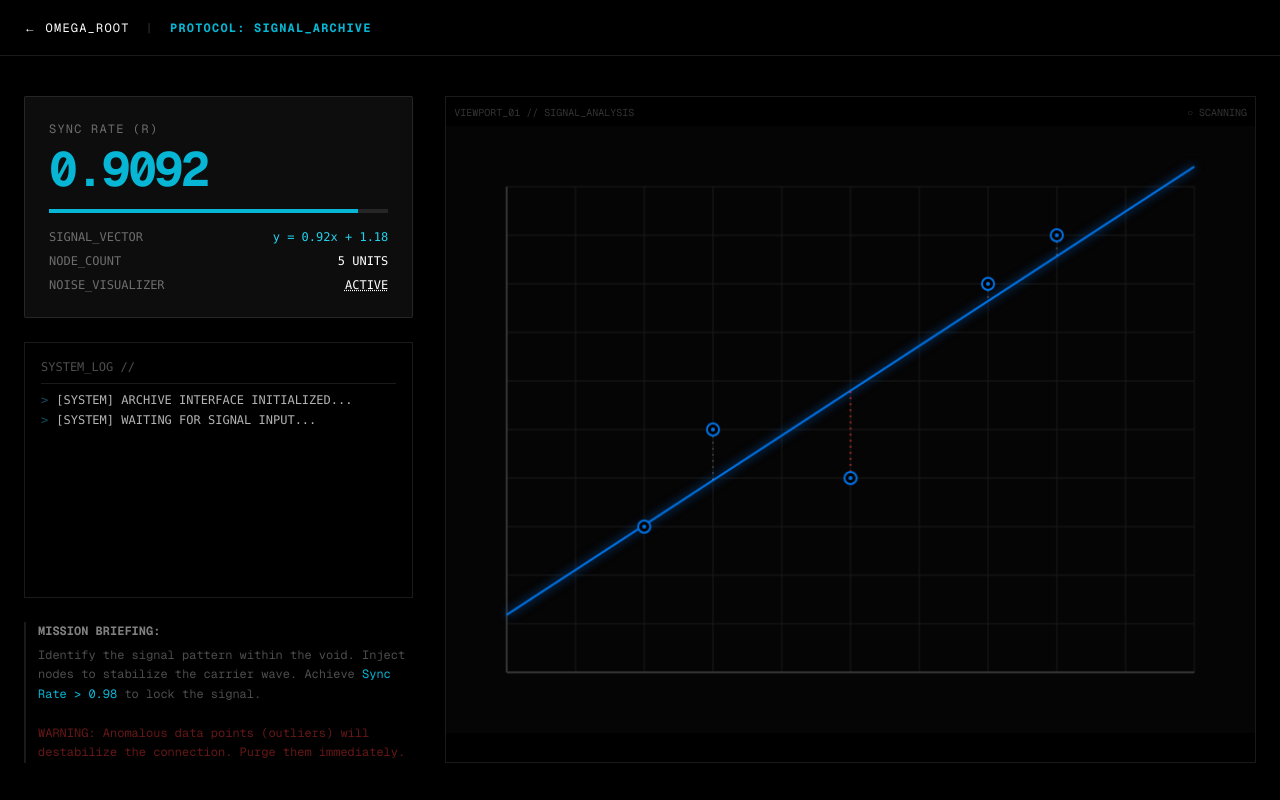
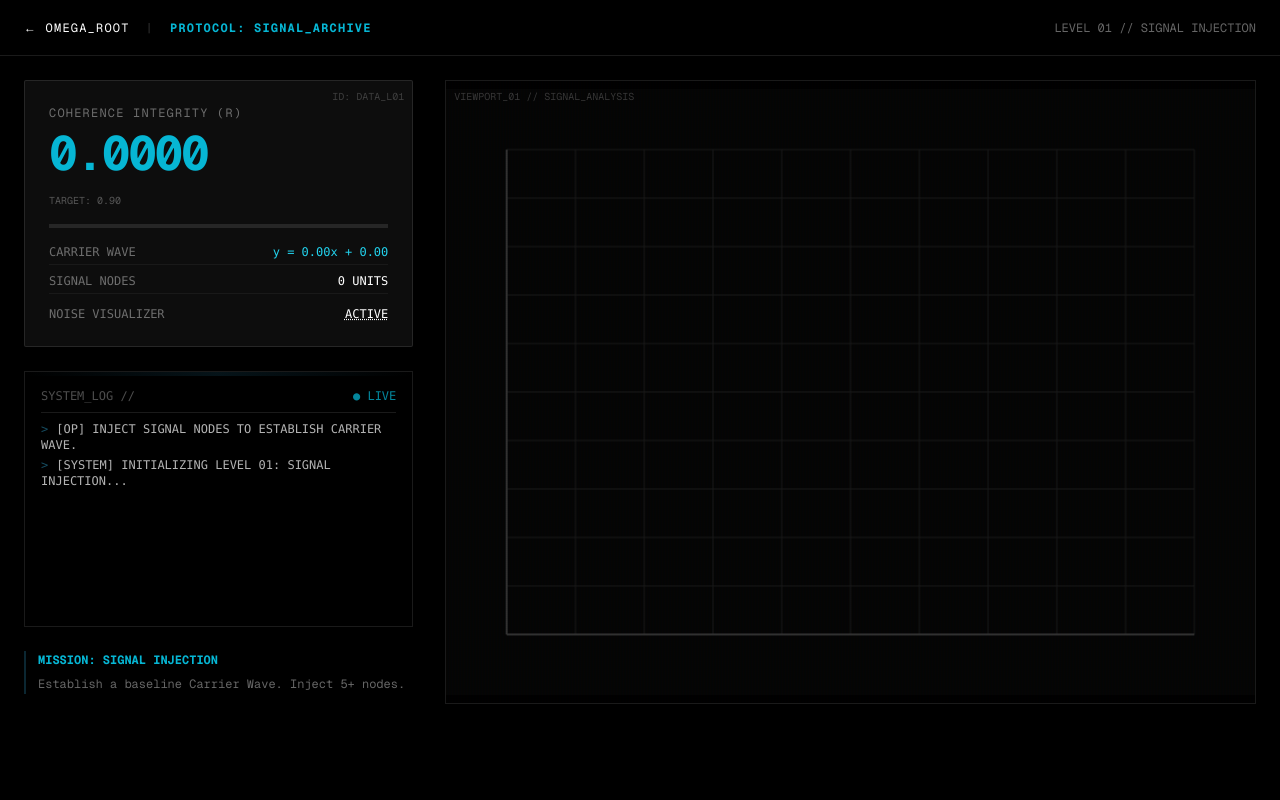
Before and after one commit to hiroshi-tsutsui/ghost-root-terminal, a Next.js app in the folder project_omega/: page /data in a window 1280 px wide. Built offline with nearby package versions, Linux system fonts and the light colour scheme.

Commit message:
Auto-Deploy: Tony's latest changes

```diff
--- a/project_omega/app/data/page.tsx
+++ b/project_omega/app/data/page.tsx
@@ -4,32 +4,85 @@
 import { useState, useEffect, useRef } from 'react';
 import Link from 'next/link';
 import { GeistMono } from 'geist/font/mono';
+import { useProgress } from '../contexts/ProgressContext';
+import { motion, AnimatePresence } from 'framer-motion';
 
-// --- Data Types ---
-type Point = { x: number; y: number; type: 'signal' | 'noise' };
+// --- Types ---
+type NodeType = 'SIGNAL' | 'NOISE' | 'ANOMALY';
+type Point = { id: number; x: number; y: number; type: NodeType };
+
+// --- Constants ---
+const MODULE_ID = 'data';
+const LEVELS = [
+  { id: 1, name: 'SIGNAL INJECTION', targetR: 0.90, desc: 'Establish a baseline Carrier Wave. Inject 5+ nodes.' },
+  { id: 2, name: 'NOISE PURGE', targetR: 0.95, desc: 'Eliminate interference. Remove Anomalies to restore integrity.' },
+  { id: 3, name: 'ARCHIVE LOCK', targetR: 0.99, desc: 'Achieve full synchronization. Maintain stability > 0.99 with 10+ nodes.' }
+];
 
 export default function ArchivePage() {
-  // --- State ---
-  const [points, setPoints] = useState<Point[]>([
-    { x: 2, y: 3, type: 'signal' },
-    { x: 3, y: 5, type: 'signal' },
-    { x: 5, y: 4, type: 'signal' },
-    { x: 7, y: 8, type: 'signal' },
-    { x: 8, y: 9, type: 'signal' }
-  ]);
+  const { moduleProgress, completeLevel } = useProgress();
+  const [currentLevel, setCurrentLevel] = useState(1);
+  const [points, setPoints] = useState<Point[]>([]);
   const [showResiduals, setShowResiduals] = useState(true);
-  const [targetSync, setTargetSync] = useState<number | null>(0.95);
-
-  // Protocol State
-  const [protocolState, setProtocolState] = useState<'idle' | 'analyzing' | 'locked' | 'failed'>('idle');
-  const [log, setLog] = useState<string[]>(["[SYSTEM] ARCHIVE INTERFACE INITIALIZED...", "[SYSTEM] WAITING FOR SIGNAL INPUT..."]);
+  const [protocolState, setProtocolState] = useState<'IDLE' | 'ACTIVE' | 'LOCKED' | 'FAILED'>('IDLE');
+  const [log, setLog] = useState<string[]>([]);
+  const [showUnlock, setShowUnlock] = useState(false);
 
   const canvasRef = useRef<HTMLCanvasElement>(null);
+  const nextId = useRef(0);
 
-  // --- Statistics Logic ---
+  // Initialize Levels
+  useEffect(() => {
+    // Find first incomplete level
+    const progress = moduleProgress[MODULE_ID]?.completedLevels || [];
+    let nextLvl = 1;
+    if (progress.includes(1)) nextLvl = 2;
+    if (progress.includes(2)) nextLvl = 3;
+    setCurrentLevel(nextLvl);
+    initLevel(nextLvl);
+  }, [moduleProgress]);
+
+  const initLevel = (lvl: number) => {
+    setProtocolState('IDLE');
+    setLog([`[SYSTEM] INITIALIZING LEVEL 0${lvl}: ${LEVELS[lvl-1].name}...`]);
+    nextId.current = 0;
+
+    if (lvl === 1) {
+       // Start Empty
+       setPoints([]);
+       addLog("[OP] INJECT SIGNAL NODES TO ESTABLISH CARRIER WAVE.");
+    } else if (lvl === 2) {
+       // Start with Noise
+       const noisy: Point[] = [];
+       // Create a line y = x + 1
+       for(let i=0; i<8; i++) {
+         noisy.push({ id: nextId.current++, x: i, y: i + 1 + (Math.random() * 0.5 - 0.25), type: 'SIGNAL' });
+       }
+       // Add Outliers
+       noisy.push({ id: nextId.current++, x: 2, y: 8, type: 'ANOMALY' }); // Obvious outlier
+       noisy.push({ id: nextId.current++, x: 6, y: 1, type: 'ANOMALY' }); // Obvious outlier
+       noisy.push({ id: nextId.current++, x: 8, y: 4, type: 'ANOMALY' }); // Obvious outlier
+       setPoints(noisy);
+       addLog("[WARNING] SIGNAL CORRUPTION DETECTED. PURGE ANOMALIES.");
+    } else if (lvl === 3) {
+       // Start with Weak Signal
+       const weak: Point[] = [];
+       for(let i=0; i<5; i++) {
+         weak.push({ id: nextId.current++, x: i*2, y: i*2 + (Math.random() * 0.2), type: 'SIGNAL' });
+       }
+       setPoints(weak);
+       addLog("[OP] STABILIZE SIGNAL. INCREASE NODE DENSITY TO > 10.");
+    }
+  };
+
+  const addLog = (msg: string) => {
+    setLog(prev => [msg, ...prev].slice(0, 8));
+  };
+
+  // --- Statistics ---
   const calculateStats = (pts: Point[]) => {
     const n = pts.length;
-    if (n < 2) return { r: 0, slope: 0, intercept: 0, xBar: 0, yBar: 0 };
+    if (n < 2) return { r: 0, slope: 0, intercept: 0 };
 
     let sumX = 0, sumY = 0, sumXY = 0, sumX2 = 0, sumY2 = 0;
     pts.forEach(p => {
@@ -40,110 +93,113 @@ export default function ArchivePage() {
       sumY2 += p.y * p.y;
     });
 
-    const xBar = sumX / n;
-    const yBar = sumY / n;
-
     const numerator = n * sumXY - sumX * sumY;
     const denominator = Math.sqrt((n * sumX2 - sumX * sumX) * (n * sumY2 - sumY * sumY));
-
     const r = denominator === 0 ? 0 : numerator / denominator;
 
     const slopeNum = n * sumXY - sumX * sumY;
     const slopeDenom = n * sumX2 - sumX * sumX;
     const slope = slopeDenom === 0 ? 0 : slopeNum / slopeDenom;
-    const intercept = yBar - slope * xBar;
+    const intercept = (sumY - slope * sumX) / n;
 
-    return { r, slope, intercept, xBar, yBar };
+    return { r, slope, intercept };
   };
 
   const { r, slope, intercept } = calculateStats(points);
 
+  // --- Win Condition ---
+  useEffect(() => {
+    const target = LEVELS[currentLevel-1].targetR;
+    const currentR = Math.abs(r);
+
+    if (currentLevel === 1 && points.length >= 5 && currentR >= target) {
+        handleWin();
+    } else if (currentLevel === 2 && currentR >= target && !points.some(p => p.type === 'ANOMALY')) {
+        // Also ensure we didn't just delete everything
+        if (points.length >= 5) handleWin();
+    } else if (currentLevel === 3 && points.length >= 10 && currentR >= target) {
+        handleWin();
+    }
+  }, [points, r, currentLevel]);
+
+  const handleWin = () => {
+    if (protocolState === 'LOCKED') return;
+    setProtocolState('LOCKED');
+    addLog(`[SUCCESS] LEVEL 0${currentLevel} COMPLETE. PROTOCOL SYNCED.`);
+
+    setTimeout(() => {
+        completeLevel(MODULE_ID, currentLevel);
+        setShowUnlock(true);
+    }, 1000);
+  };
+
+  const handleNextLevel = () => {
+    setShowUnlock(false);
+    if (currentLevel < 3) {
+        // State update will trigger via effect, but we force init here to be safe
+        // Actually, allow the effect to handle it via moduleProgress change
+    }
+  };
+
   // --- Interaction ---
   const handleCanvasClick = (e: React.MouseEvent<HTMLCanvasElement>) => {
+    if (protocolState === 'LOCKED') return;
+
     const canvas = canvasRef.current;
     if (!canvas) return;
+    const rect = canvas.getBoundingClientRect();
+    const x = (e.clientX - rect.left) * (canvas.width / rect.width);
+    const y = (e.clientY - rect.top) * (canvas.height / rect.height);
 
-    const rect = canvas.getBoundingClientRect();
-    const scaleX = canvas.width / rect.width;
-    const scaleY = canvas.height / rect.height;
+    const margin = 60;
+    const w = canvas.width - 2 * margin;
+    const h = canvas.height - 2 * margin;
 
-    const clickX = (e.clientX - rect.left) * scaleX;
-    const clickY = (e.clientY - rect.top) * scaleY;
+    const mathX = (x - margin) / w * 10;
+    const mathY = (canvas.height - margin - y) / h * 10;
 
-    const width = canvas.width;
-    const height = canvas.height;
-    const margin = 60;
-    const plotW = width - 2 * margin;
-    const plotH = height - 2 * margin;
+    // Check hit
+    const hitIndex = points.findIndex(p => Math.abs(p.x - mathX) < 0.5 && Math.abs(p.y - mathY) < 0.5);
 
-    const mathX = (clickX - margin) / plotW * 10;
-    const mathY = (height - margin - clickY) / plotH * 10;
-
-    const tolerance = 0.5;
-    const existingIndex = points.findIndex(p =>
-      Math.abs(p.x - mathX) < tolerance && Math.abs(p.y - mathY) < tolerance
-    );
-
-    if (existingIndex >= 0) {
-      // Remove Node
-      const newPoints = [...points];
-      const removed = newPoints.splice(existingIndex, 1)[0];
-      setPoints(newPoints);
-      addLog(`[OP] NODE REMOVED AT [${removed.x.toFixed(1)}, ${removed.y.toFixed(1)}]`);
+    if (hitIndex >= 0) {
+        // Remove
+        const pt = points[hitIndex];
+        const newPts = [...points];
+        newPts.splice(hitIndex, 1);
+        setPoints(newPts);
+        addLog(`[OP] NODE REMOVED [${pt.x.toFixed(1)}, ${pt.y.toFixed(1)}]`);
     } else {
-      // Add Node
+        // Add
         if (mathX >= 0 && mathX <= 10 && mathY >= 0 && mathY <= 10) {
-        setPoints([...points, { x: mathX, y: mathY, type: 'signal' }]);
-        addLog(`[OP] SIGNAL NODE INJECTED AT [${mathX.toFixed(1)}, ${mathY.toFixed(1)}]`);
+            const newPt: Point = { id: nextId.current++, x: mathX, y: mathY, type: 'SIGNAL' };
+            setPoints([...points, newPt]);
+            addLog(`[OP] NODE INJECTED [${mathX.toFixed(1)}, ${mathY.toFixed(1)}]`);
         }
     }
   };
 
-  const addLog = (msg: string) => {
-    setLog(prev => [msg, ...prev].slice(0, 6));
-  };
-
-  // --- Protocol Logic ---
-  useEffect(() => {
-    if (Math.abs(r) >= 0.98) {
-        if (protocolState !== 'locked') {
-            setProtocolState('locked');
-            addLog("[SUCCESS] SIGNAL FREQUENCY LOCKED. CARRIER WAVE STABLE.");
-        }
-    } else if (Math.abs(r) < 0.5 && points.length > 5) {
-         if (protocolState !== 'failed') {
-            setProtocolState('failed');
-            addLog("[WARNING] SIGNAL DEGRADATION DETECTED. HIGH NOISE LEVELS.");
-        }
-    } else {
-        setProtocolState('analyzing');
-    }
-  }, [r, points.length]);
-
-  // --- Drawing ---
+  // --- Rendering ---
   useEffect(() => {
     const canvas = canvasRef.current;
     if (!canvas) return;
     const ctx = canvas.getContext('2d');
     if (!ctx) return;
 
-    const width = canvas.width;
-    const height = canvas.height;
     const margin = 60;
-    const plotW = width - 2 * margin;
-    const plotH = height - 2 * margin;
+    const w = canvas.width - 2 * margin;
+    const h = canvas.height - 2 * margin;
 
-    const toCx = (x: number) => margin + (x / 10) * plotW;
-    const toCy = (y: number) => height - margin - (y / 10) * plotH;
+    const toCx = (mx: number) => margin + (mx / 10) * w;
+    const toCy = (my: number) => canvas.height - margin - (my / 10) * h;
 
-    // Clear (Void Background)
+    // Clear
     ctx.fillStyle = '#050505';
-    ctx.fillRect(0, 0, width, height);
+    ctx.fillRect(0,0, canvas.width, canvas.height);
 
-    // Grid (Cyberpunk)
+    // Grid
     ctx.strokeStyle = '#1a1a1a';
     ctx.lineWidth = 1;
-    for (let i = 0; i <= 10; i++) {
+    for(let i=0; i<=10; i++) {
         ctx.beginPath(); ctx.moveTo(toCx(i), toCy(0)); ctx.lineTo(toCx(i), toCy(10)); ctx.stroke();
         ctx.beginPath(); ctx.moveTo(toCx(0), toCy(i)); ctx.lineTo(toCx(10), toCy(i)); ctx.stroke();
     }
@@ -156,67 +212,57 @@ export default function ArchivePage() {
     ctx.moveTo(toCx(0), toCy(0)); ctx.lineTo(toCx(0), toCy(10));
     ctx.stroke();
 
-    // Regression Line (Signal Vector)
+    // Regression Line
     if (points.length >= 2) {
-        ctx.strokeStyle = protocolState === 'locked' ? '#00ff9d' : '#0071e3';
+        ctx.strokeStyle = protocolState === 'LOCKED' ? '#00ff9d' : '#0071e3';
         ctx.lineWidth = 2;
         ctx.shadowBlur = 10;
         ctx.shadowColor = ctx.strokeStyle;
-
         ctx.beginPath();
-        const yAt0 = intercept;
-        const yAt10 = slope * 10 + intercept;
-        ctx.moveTo(toCx(0), toCy(yAt0));
-        ctx.lineTo(toCx(10), toCy(yAt10));
+        ctx.moveTo(toCx(0), toCy(intercept));
+        ctx.lineTo(toCx(10), toCy(slope * 10 + intercept));
         ctx.stroke();
-
         ctx.shadowBlur = 0;
     }
 
-    // Residuals (Noise)
-    if (showResiduals && points.length >= 2) {
-        ctx.lineWidth = 1;
-        ctx.setLineDash([2, 4]);
-        points.forEach(p => {
-            const predictedY = slope * p.x + intercept;
-            // Color based on error magnitude
-            const error = Math.abs(p.y - predictedY);
-            ctx.strokeStyle = error > 1.5 ? '#ff3b30' : 'rgba(255, 255, 255, 0.3)';
-
-            ctx.beginPath();
-            ctx.moveTo(toCx(p.x), toCy(p.y));
-            ctx.lineTo(toCx(p.x), toCy(predictedY));
-            ctx.stroke();
-        });
-        ctx.setLineDash([]);
-    }
-
-    // Nodes
+    // Points
     points.forEach(p => {
         const cx = toCx(p.x);
         const cy = toCy(p.y);
 
-        ctx.fillStyle = '#000';
-        ctx.strokeStyle = protocolState === 'locked' ? '#00ff9d' : '#0071e3';
-        ctx.lineWidth = 2;
+        ctx.fillStyle = p.type === 'ANOMALY' ? '#ff3b30' : '#0071e3';
+        if (protocolState === 'LOCKED' && p.type !== 'ANOMALY') ctx.fillStyle = '#00ff9d';
 
         ctx.beginPath();
-        ctx.arc(cx, cy, 6, 0, 2 * Math.PI);
+        ctx.arc(cx, cy, 6, 0, Math.PI * 2);
         ctx.fill();
+
+        // Glow
+        ctx.shadowBlur = 10;
+        ctx.shadowColor = ctx.fillStyle;
         ctx.stroke();
+        ctx.shadowBlur = 0;
 
-        // Glow center
-        ctx.fillStyle = ctx.strokeStyle;
+        // Residuals
+        if (showResiduals && points.length >= 2) {
+             const predY = slope * p.x + intercept;
+             ctx.strokeStyle = 'rgba(255,255,255,0.1)';
+             ctx.setLineDash([2,4]);
              ctx.beginPath();
-        ctx.arc(cx, cy, 2, 0, 2 * Math.PI);
-        ctx.fill();
+             ctx.moveTo(cx, cy);
+             ctx.lineTo(cx, toCy(predY));
+             ctx.stroke();
+             ctx.setLineDash([]);
+        }
     });
 
-  }, [points, showResiduals, r, slope, intercept, protocolState]);
+  }, [points, protocolState, r, slope, intercept, showResiduals]);
 
   return (
     <div className={`min-h-screen bg-black text-white font-mono selection:bg-cyan-900 ${GeistMono.className}`}>
-       <header className="fixed top-0 left-0 right-0 z-50 border-b border-white/10 h-14 flex items-center px-6 bg-black/80 backdrop-blur-md">
+
+       {/* Header */}
+       <header className="fixed top-0 left-0 right-0 z-50 border-b border-white/10 h-14 flex items-center px-6 bg-black/80 backdrop-blur-md justify-between">
          <div className="flex items-center gap-4 text-xs tracking-widest">
             <Link href="/" className="hover:text-cyan-400 transition-colors">
                ← OMEGA_ROOT
@@ -224,40 +270,47 @@ export default function ArchivePage() {
             <span className="text-white/20">|</span>
             <span className="text-cyan-500 font-bold">PROTOCOL: SIGNAL_ARCHIVE</span>
          </div>
+         <div className="text-xs text-white/40">
+            LEVEL 0{currentLevel} // {LEVELS[currentLevel-1].name}
+         </div>
       </header>
 
-      <main className="pt-24 px-6 max-w-7xl mx-auto grid grid-cols-1 lg:grid-cols-3 gap-8 h-[calc(100vh-6rem)]">
+      <main className="pt-20 px-6 max-w-7xl mx-auto grid grid-cols-1 lg:grid-cols-3 gap-8 h-[calc(100vh-6rem)]">
 
-        {/* Left: Terminal / Stats */}
+        {/* Left Panel */}
         <div className="space-y-6">
 
-            {/* Status Card */}
-            <div className="border border-white/10 bg-white/5 p-6 rounded-sm">
-                <div className="text-xs text-white/40 uppercase tracking-widest mb-2">Sync Rate (r)</div>
+            {/* Stats Card */}
+            <div className="border border-white/10 bg-white/5 p-6 rounded-sm relative overflow-hidden">
+                <div className="absolute top-0 right-0 p-2 text-[10px] text-white/20">
+                    ID: {MODULE_ID.toUpperCase()}_L0{currentLevel}
+                </div>
+
+                <div className="text-xs text-white/40 uppercase tracking-widest mb-2">Coherence Integrity (r)</div>
                 <div className={`text-5xl font-bold tracking-tighter mb-4 ${
-                    protocolState === 'locked' ? 'text-green-400' :
-                    protocolState === 'failed' ? 'text-red-500' : 'text-cyan-500'
+                    Math.abs(r) >= LEVELS[currentLevel-1].targetR ? 'text-green-400' : 'text-cyan-500'
                 }`}>
-                    {isNaN(r) ? '---' : r.toFixed(4)}
+                    {isNaN(r) ? '0.0000' : Math.abs(r).toFixed(4)}
                 </div>
+                <div className="text-[10px] text-white/30 mb-4">TARGET: {LEVELS[currentLevel-1].targetR.toFixed(2)}</div>
 
                 <div className="w-full h-1 bg-white/10 overflow-hidden mb-4">
                     <div className={`h-full transition-all duration-500 ${
-                         protocolState === 'locked' ? 'bg-green-400' : 'bg-cyan-500'
+                         Math.abs(r) >= LEVELS[currentLevel-1].targetR ? 'bg-green-400' : 'bg-cyan-500'
                     }`} style={{ width: `${(Math.abs(r)) * 100}%` }}></div>
                 </div>
 
                 <div className="space-y-2 text-xs font-mono">
-                    <div className="flex justify-between">
-                        <span className="text-white/40">SIGNAL_VECTOR</span>
-                        <span className="text-cyan-400">y = {slope.toFixed(2)}x {intercept >= 0 ? '+' : ''} {intercept.toFixed(2)}</span>
+                     <div className="flex justify-between border-b border-white/5 pb-1">
+                        <span className="text-white/40">CARRIER WAVE</span>
+                        <span className="text-cyan-400">y = {slope.toFixed(2)}x + {intercept.toFixed(2)}</span>
                     </div>
-                    <div className="flex justify-between">
-                        <span className="text-white/40">NODE_COUNT</span>
+                    <div className="flex justify-between border-b border-white/5 pb-1">
+                        <span className="text-white/40">SIGNAL NODES</span>
                         <span>{points.length} UNITS</span>
                     </div>
-                    <div className="flex justify-between">
-                        <span className="text-white/40">NOISE_VISUALIZER</span>
+                     <div className="flex justify-between pt-1">
+                        <span className="text-white/40">NOISE VISUALIZER</span>
                         <button onClick={() => setShowResiduals(!showResiduals)} className="text-white hover:text-cyan-400 underline decoration-dotted">
                             {showResiduals ? 'ACTIVE' : 'DISABLED'}
                         </button>
@@ -265,10 +318,14 @@ export default function ArchivePage() {
                 </div>
             </div>
 
-            {/* System Log */}
-            <div className="border border-white/10 bg-black p-4 h-64 overflow-hidden flex flex-col font-mono text-xs">
-                <div className="text-white/30 mb-2 pb-2 border-b border-white/10">SYSTEM_LOG //</div>
-                <div className="flex-1 overflow-y-auto space-y-1">
+            {/* Logs */}
+            <div className="border border-white/10 bg-black p-4 h-64 overflow-hidden flex flex-col font-mono text-xs relative">
+                <div className="absolute top-0 left-0 right-0 h-1 bg-gradient-to-r from-transparent via-cyan-900/50 to-transparent opacity-50"></div>
+                <div className="text-white/30 mb-2 pb-2 border-b border-white/10 flex justify-between">
+                    <span>SYSTEM_LOG //</span>
+                    <span className="animate-pulse text-cyan-500">● LIVE</span>
+                </div>
+                <div className="flex-1 overflow-y-auto space-y-1 custom-scrollbar">
                     {log.map((entry, i) => (
                         <div key={i} className="text-white/70">
                             <span className="text-cyan-900 mr-2">{`>`}</span>
@@ -278,23 +335,18 @@ export default function ArchivePage() {
                 </div>
             </div>
 
-            <div className="text-xs text-white/30 leading-relaxed border-l-2 border-white/10 pl-3">
-                <strong className="text-white/50 block mb-1">MISSION BRIEFING:</strong>
-                Identify the signal pattern within the void. Inject nodes to stabilize the carrier wave.
-                Achieve <span className="text-cyan-500">Sync Rate &gt; 0.98</span> to lock the signal.
-                <br/><br/>
-                <span className="text-red-900/80">WARNING: Anomalous data points (outliers) will destabilize the connection. Purge them immediately.</span>
+            {/* Briefing */}
+             <div className="text-xs text-white/40 leading-relaxed border-l-2 border-cyan-900/50 pl-3">
+                <strong className="text-cyan-500 block mb-1">MISSION: {LEVELS[currentLevel-1].name}</strong>
+                {LEVELS[currentLevel-1].desc}
+            </div>
         </div>
 
+        {/* Right Panel (Viewport) */}
+        <div className="lg:col-span-2 border border-white/10 bg-black relative group">
+            <div className="absolute top-2 left-2 text-[10px] text-white/20 group-hover:text-white/40 transition-colors">
+                VIEWPORT_01 // SIGNAL_ANALYSIS
             </div>
-
-        {/* Right: Viewport */}
-        <div className="lg:col-span-2 border border-white/10 bg-black relative">
-            <div className="absolute top-2 left-2 text-[10px] text-white/20">VIEWPORT_01 // SIGNAL_ANALYSIS</div>
-            <div className="absolute top-2 right-2 text-[10px] text-white/20">
-                {protocolState === 'locked' ? <span className="text-green-500 animate-pulse">● LOCKED</span> : '○ SCANNING'}
-            </div>
-
              <canvas
                 ref={canvasRef}
                 width={800}
@@ -302,9 +354,46 @@ export default function ArchivePage() {
                 onClick={handleCanvasClick}
                 className="w-full h-full cursor-crosshair object-contain"
             />
+
+            {/* Scanline Effect */}
+            <div className="absolute inset-0 pointer-events-none bg-[linear-gradient(rgba(18,16,16,0)_50%,rgba(0,0,0,0.25)_50%),linear-gradient(90deg,rgba(255,0,0,0.06),rgba(0,255,0,0.02),rgba(0,0,255,0.06))] z-10 bg-[length:100%_2px,3px_100%] opacity-20"></div>
         </div>
 
       </main>
+
+      {/* Unlock Modal */}
+      <AnimatePresence>
+        {showUnlock && (
+            <motion.div
+                initial={{ opacity: 0 }}
+                animate={{ opacity: 1 }}
+                exit={{ opacity: 0 }}
+                className="fixed inset-0 z-[100] flex items-center justify-center bg-black/90 backdrop-blur-sm"
+            >
+                <div className="bg-black border border-cyan-500/30 p-8 max-w-md w-full relative overflow-hidden">
+                    <div className="absolute top-0 left-0 w-full h-1 bg-cyan-500 shadow-[0_0_10px_#06b6d4]"></div>
+
+                    <h2 className="text-2xl font-bold text-white mb-2 tracking-tighter">PROTOCOL SYNCED</h2>
+                    <div className="text-cyan-500 text-sm mb-6">LEVEL 0{currentLevel} COMPLETE</div>
+
+                    <p className="text-white/60 text-xs mb-8 leading-relaxed">
+                        Signal integrity restored. The Archive acknowledges your contribution.
+                        XP AWARDED: <span className="text-white">+100</span>
+                    </p>
+
+                    <div className="flex gap-4">
+                        <button
+                            onClick={handleNextLevel}
+                            className="flex-1 bg-cyan-900/20 border border-cyan-500/50 text-cyan-400 py-3 text-xs hover:bg-cyan-500 hover:text-black transition-all uppercase tracking-widest"
+                        >
+                            {currentLevel < 3 ? 'Initiate Next Phase' : 'Return to Root'}
+                        </button>
+                    </div>
+                </div>
+            </motion.div>
+        )}
+      </AnimatePresence>
+
     </div>
   );
 }
```
Also changed, not shown: project_omega/app/data/NARRATIVE.md (added, +42 -0 lines), 1 other file (tests, documents, lock files or other folders). Lines whose indentation alone changed are shown as unchanged.
